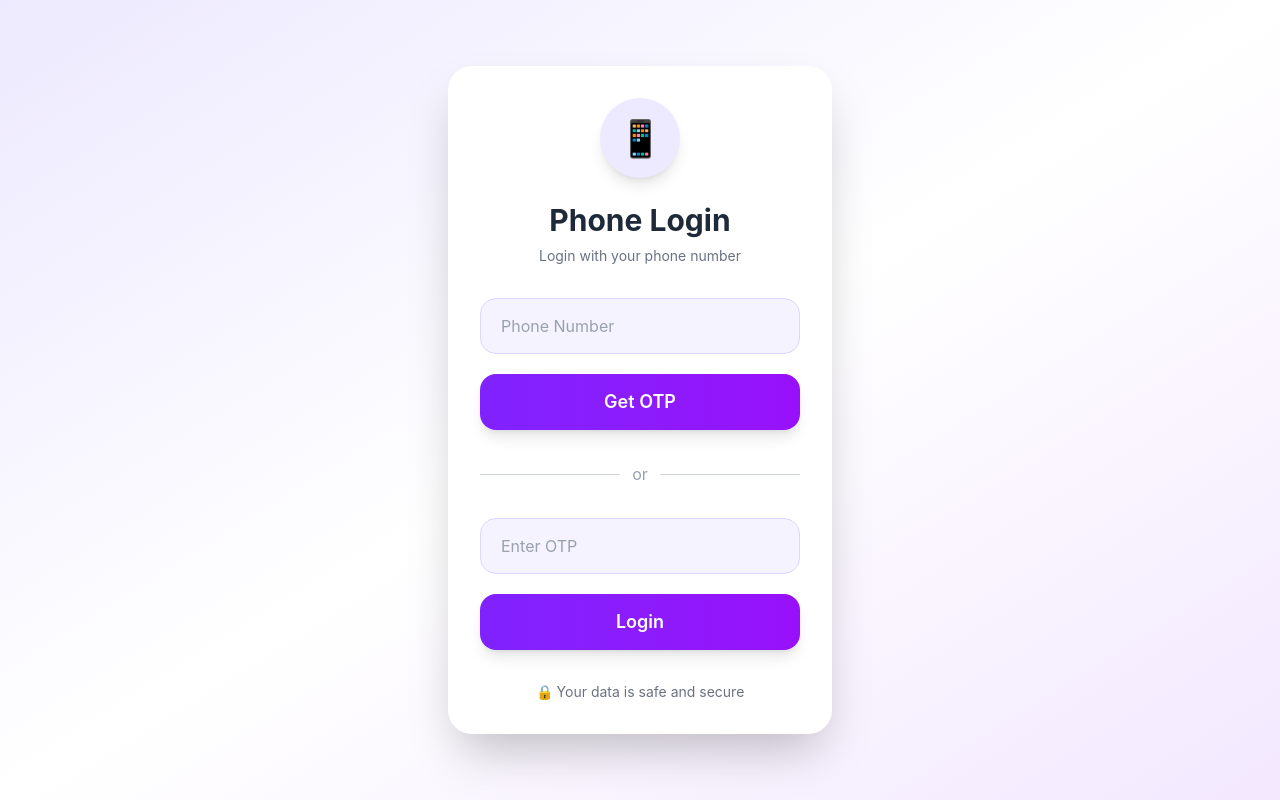
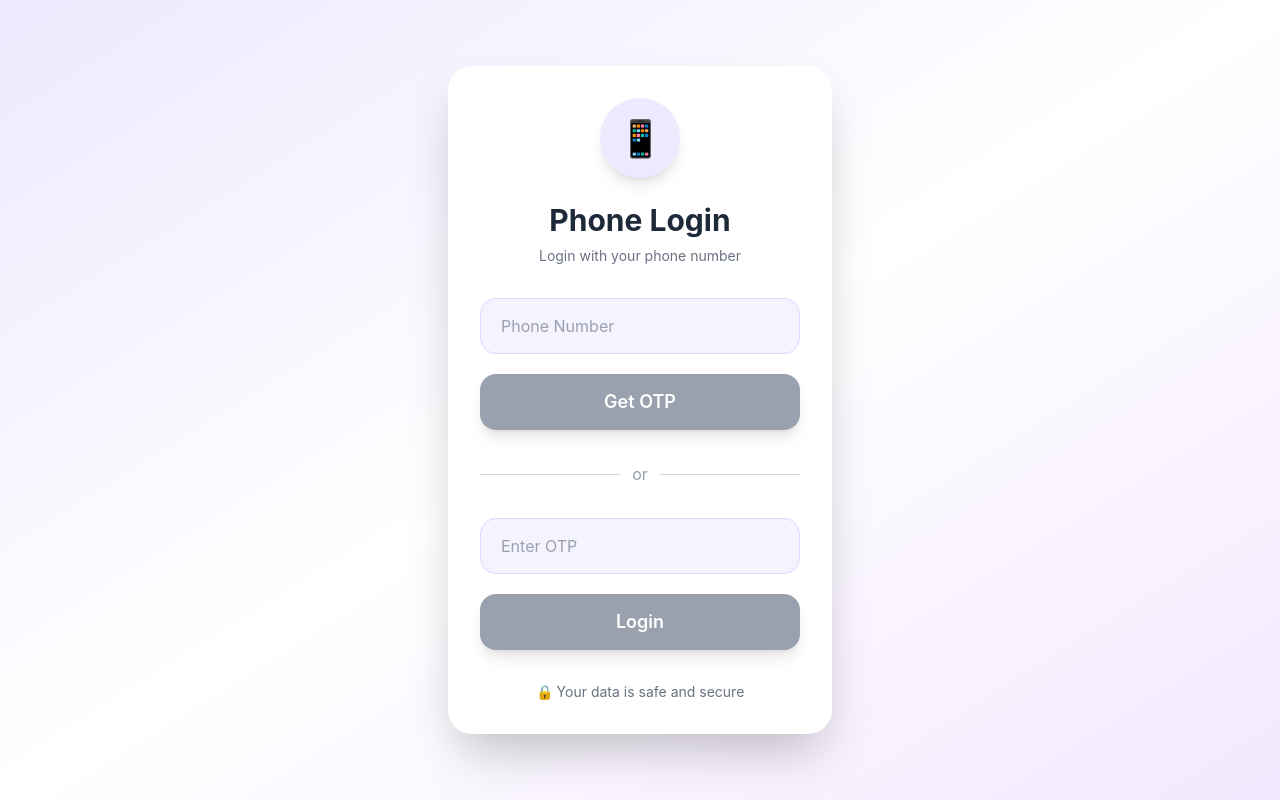
Before and after one commit to Raushan225024/bookingappui, a React (Vite) app: page /login in a window 1280 px wide. Built offline with nearby package versions, Linux system fonts and the light colour scheme.

Commit message:
impprove logic of the the login page

```diff
--- a/src/pages/loginform.jsx
+++ b/src/pages/loginform.jsx
@@ -6,6 +6,7 @@ import { useNavigate } from "react-router-dom";
 function Login() {
   const [phone, setPhone] = useState("");
   const [otp, setOtp] = useState("");
+  const [otpSent, setOtpSent] = useState(false);
   const navigate = useNavigate();
 
   const getOtp = async () => {
@@ -18,6 +19,7 @@ function Login() {
       );
 
       alert(`Your OTP is: ${res.data.otp}`);
+      setOtpSent(true);
     } catch (error) {
       console.log(error);
     }
@@ -74,9 +76,15 @@ function Login() {
     />
 
     <button
-      onClick={getOtp}
-      className="w-full h-14 rounded-2xl bg-gradient-to-r from-violet-600 to-purple-600 text-white font-semibold text-lg shadow-lg hover:scale-[1.02] active:scale-95 transition"
-    >
+     onClick={getOtp}
+     disabled={phone.length !== 10}
+     className={`w-full h-14 rounded-2xl text-white font-semibold text-lg shadow-lg transition
+      ${
+        phone.length === 10
+          ? "bg-gradient-to-r from-violet-600 to-purple-600 hover:scale-[1.02] active:scale-95"
+          : "bg-gray-400 cursor-not-allowed"
+        }`}
+      >
       Get OTP
     </button>
 
@@ -92,12 +100,19 @@ function Login() {
       placeholder="Enter OTP"
       value={otp}
       onChange={(e) => setOtp(e.target.value)}
+       disabled={!otpSent}
       className="w-full h-14 px-5 rounded-2xl border border-violet-200 bg-violet-50 outline-none focus:ring-2 focus:ring-violet-500 transition mb-5 text-gray-700 placeholder:text-gray-400"
     />
 
     <button
-      onClick={login}
-      className="w-full h-14 rounded-2xl bg-gradient-to-r from-violet-600 to-purple-600 text-white font-semibold text-lg shadow-lg hover:scale-[1.02] active:scale-95 transition"
+       onClick={login}
+       disabled={!otpSent}
+       className={`w-full h-14 rounded-2xl text-white font-semibold text-lg shadow-lg transition
+       ${
+         otpSent
+          ? "bg-gradient-to-r from-violet-600 to-purple-600 hover:scale-[1.02] active:scale-95"
+          : "bg-gray-400 cursor-not-allowed"
+       }`}
     >
       Login
     </button>
```
